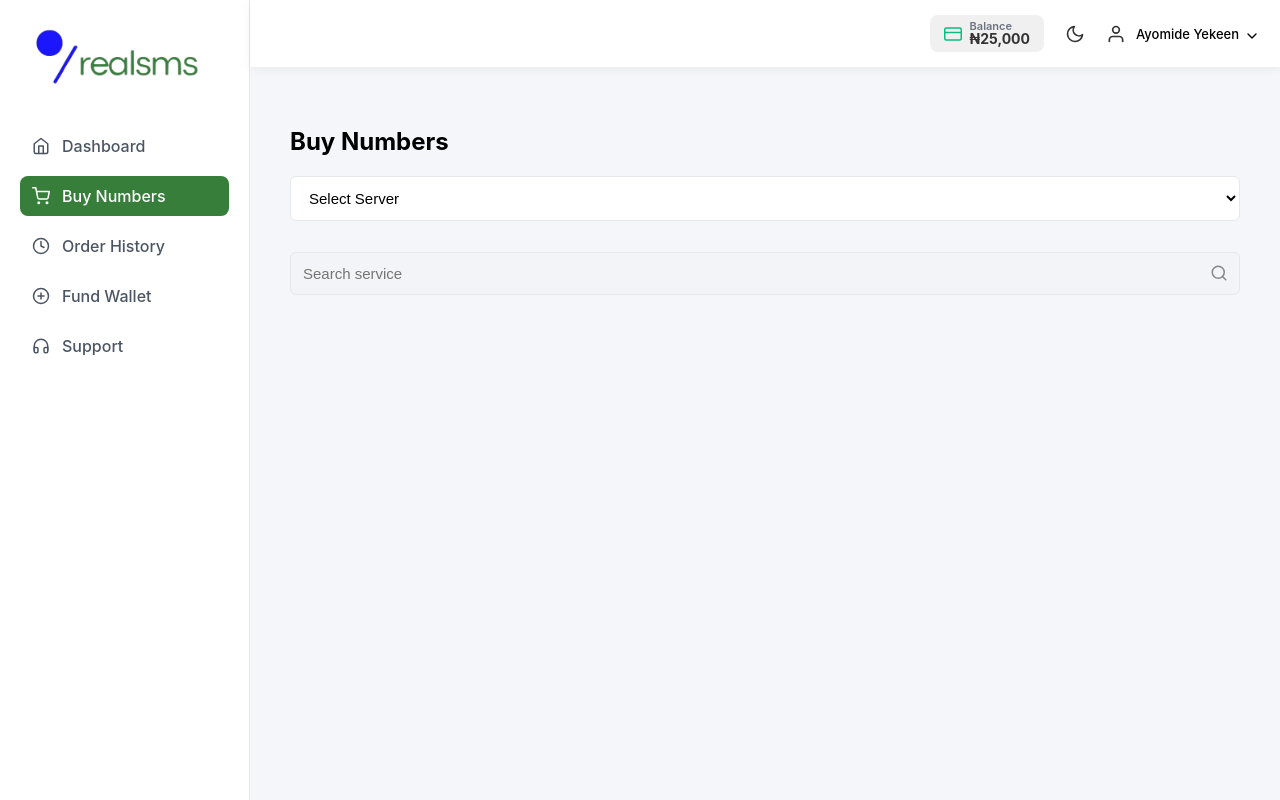
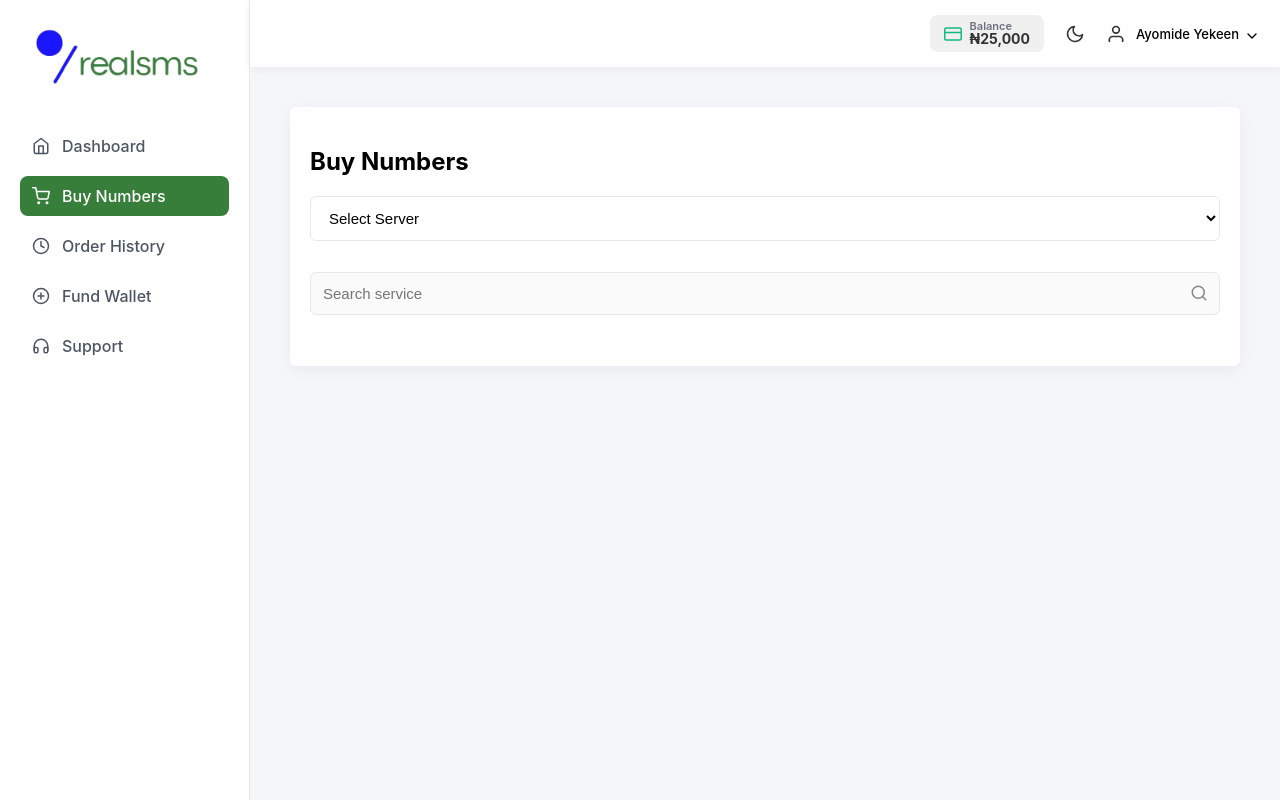
Before and after one commit to ay30bg/realsms, a React (Create React App) app: page /buy-numbers in a window 1280 px wide. Built offline with nearby package versions, Linux system fonts and the light colour scheme.

Commit message:
Update buy-number.css

```diff
--- a/src/styles/buy-number.css
+++ b/src/styles/buy-number.css
@@ -3,6 +3,13 @@
 ===================== */
 .marketplace {
   padding: 20px;
+}
+
+.buy-number-card{
+  background-color: #fff;
+  padding: 20px;
+  border-radius: 6px;
+  box-shadow: 0 4px 15px rgba(0,0,0,0.05);
 }
 
 /* =====================
```
